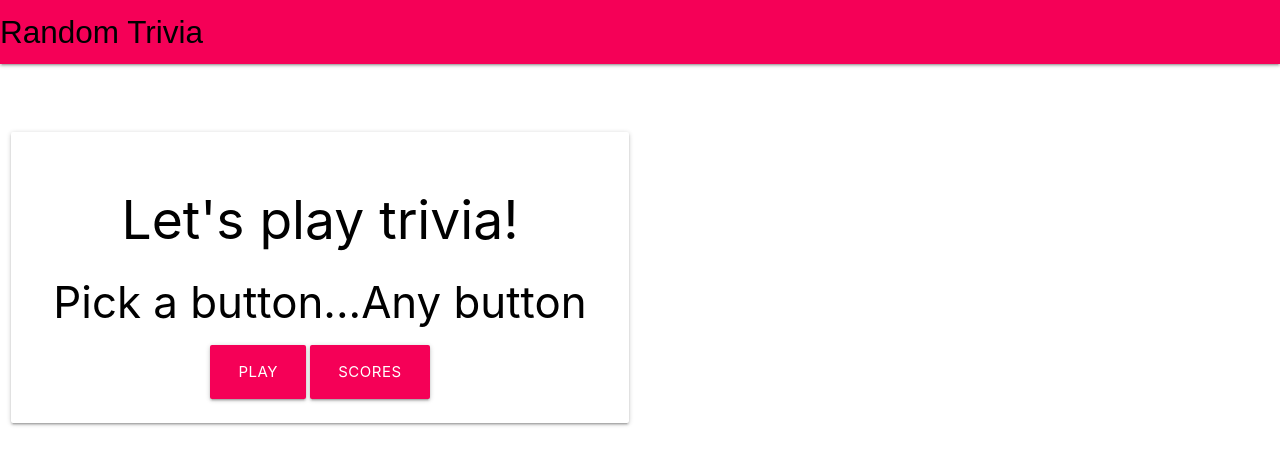
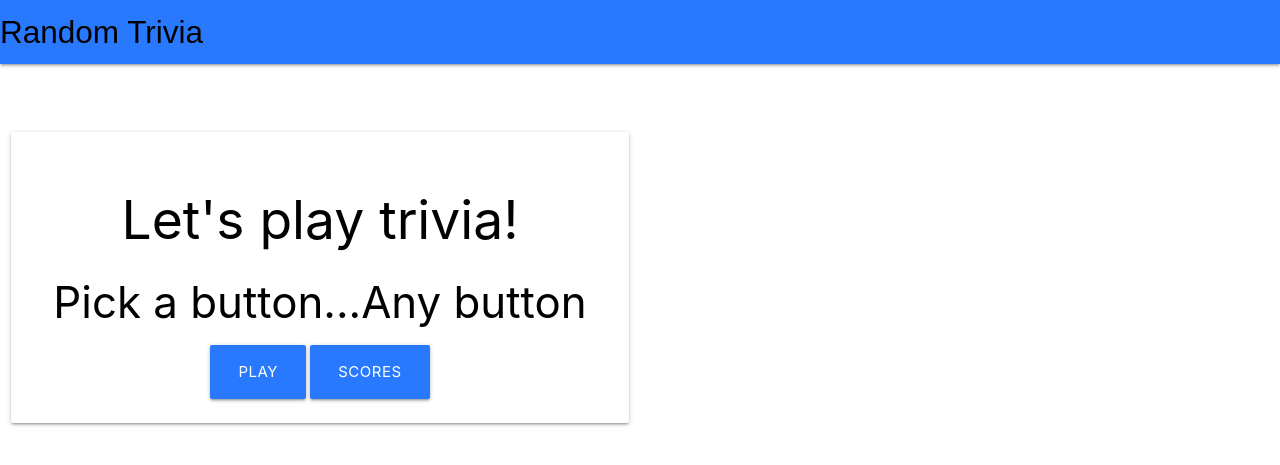
Before and after one commit to larabergerson/Salary, a PHP site: page /routes/index.html in a window 1280 px wide. Shown: the top 465 px of the page. Run offline with PHP 8.4, Linux system fonts and the light colour scheme; some web fonts are replaced.

Commit message:
chnaged color

```diff
--- a/public/css/style.css
+++ b/public/css/style.css
@@ -3,6 +3,9 @@
     font-size: 50px;
 }
 
+.card-content {
+    margin: auto;
+}
 #particles-js {
     background: cornflowerblue;
   }
--- a/routes/index.html
+++ b/routes/index.html
@@ -16,10 +16,9 @@
 </head>
 
 <body>
-  <style background-color: lightgrey> </style>
   <!-- <div id="particles-js"></div> -->
   <nav>
-    <div class="nav-wrapper #f50057 pink accent-3 left-align">
+    <div class="nav-wrapper #2979ff blue accent-3 left-align">
       <a href="#" class="brand-logo #000000 black-text">Random Trivia</a>
       <ul id="nav-mobile" class="right hide-on-med-and-down #ffffff white">
   </nav>
@@ -31,11 +30,11 @@
   <div class="row">
       <div class="col s12 m6">
         <div class="card light-grey darken-1 center-align">
-          <div class="card-content black-text">
+          <div class="card-content black-text center">
             <span class="card-title "><h2>Let's play trivia!</h2></span>
             <p><h3>Pick a button...Any button</h3></p>
-              <a class="waves-effect waves-light btn-large #f50057 pink accent-3" id="startGame" href="/play">Play</a>
-              <a class="waves-effect waves-light btn-large #f50057 pink accent-3" id="scoreCard" href="/scores">Scores</a>
+              <a class="waves-effect waves-light btn-large #2979ff blue accent-3 id="startGame" href="/play">Play</a>
+              <a class="waves-effect waves-light btn-large #2979ff blue accent-3" id="scoreCard" href="/scores">Scores</a>
             </div>
         </div>
       </div>
--- a/routes/scoreboard.html
+++ b/routes/scoreboard.html
@@ -14,7 +14,7 @@
 <body>
   <!-- <div id="particles-js"></div> -->
   <nav>
-    <div class="nav-wrapper #e0e0e0 grey lighten-2 center-align">
+    <div class="nav-wrapper #2979ff blue accent-3 center-align">
       <a href="#" class="brand-logo #000000 black-text">Random Trivia</a>
       <ul id="nav-mobile" class="right hide-on-med-and-down #ffffff white">
         <link rel="stylesheet" type="text/css" href="../public/css/style.css">
@@ -40,7 +40,7 @@
   </table>
 
   <div class="center-align">
-    <a class="waves-effect waves-light btn-large #f50057 pink accent-3" id="homeBtn" href="/">Home</a>
+    <a class="waves-effect waves-light btn-large #2979ff blue accent-3" id="homeBtn" href="/">Home</a>
   </div>
   <!-- <script type="text/javascript">
             $("#homeBtn").on("click", function (){
```
Also changed, not shown: routes/game.html (+5 -5 lines).
